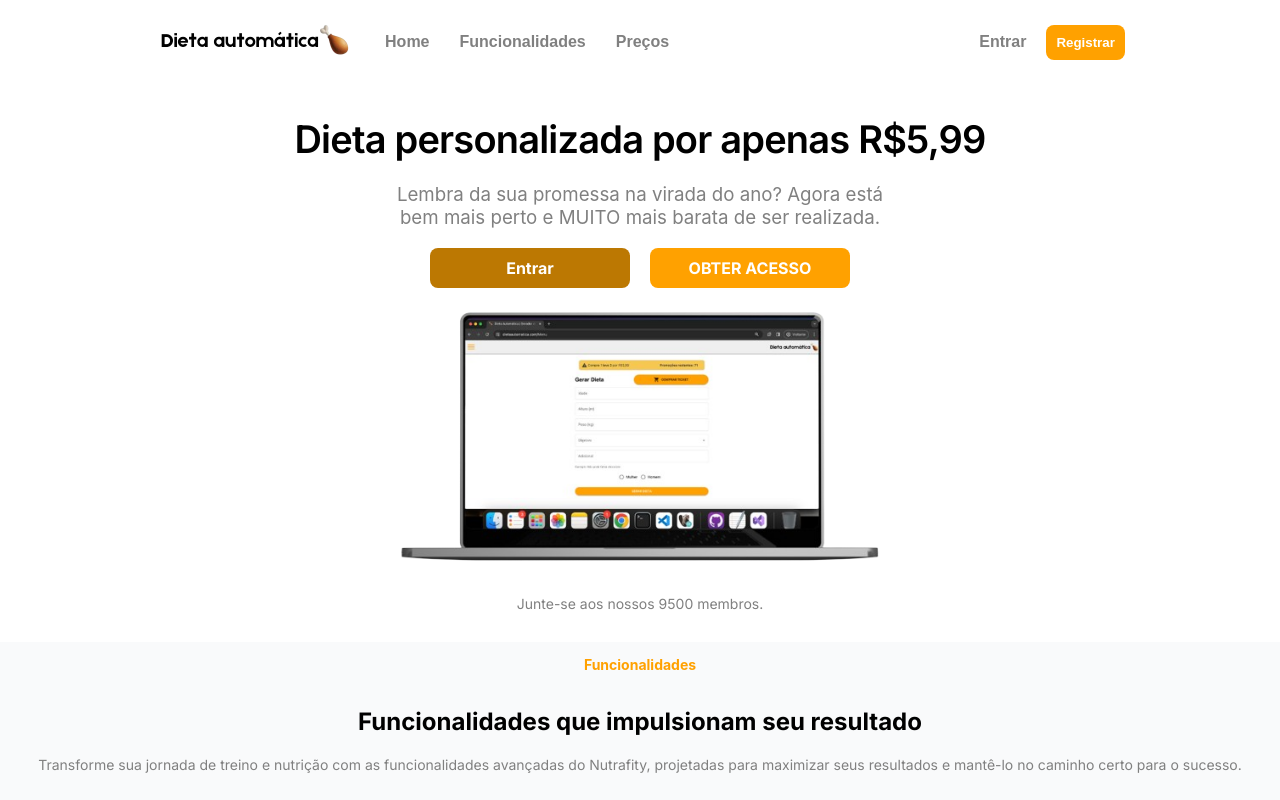
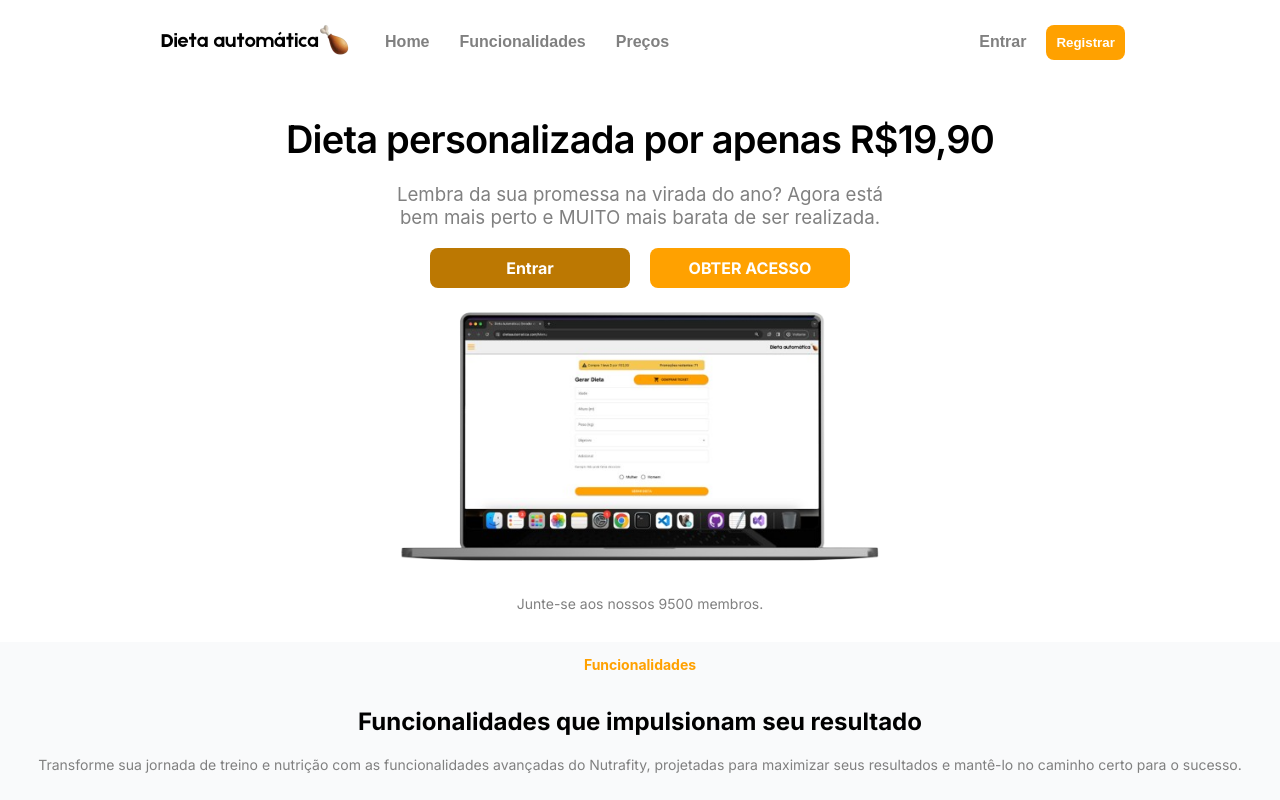
Before and after one commit to theofurtado05/nutralia, a React (Create React App) app: page / in a window 1280 px wide. Shown: the top 800 px of the page. Built offline with nearby package versions, Linux system fonts and the light colour scheme; no server answers; what @react-pdf/renderer would draw is missing.

Commit message:
preços corretos

```diff
--- a/src/components/CardAviso/index.jsx
+++ b/src/components/CardAviso/index.jsx
@@ -7,7 +7,7 @@ const CardAviso = ({numDietasRestantes}) => {
             <div class="warning__icon">
                 <svg fill="none" height="24" viewBox="0 0 24 24" width="24" xmlns="http://www.w3.org/2000/svg"><path d="m13 14h-2v-5h2zm0 4h-2v-2h2zm-12 3h22l-11-19z" fill="#393a37"></path></svg>
             </div>
-                <div class="warning__title"><span>Compre 1 <span style={{fontWeight: 'bold'}}>leve 3</span> por R$5,99</span>
+                <div class="warning__title"><span>Compre 1 <span style={{fontWeight: 'bold'}}>leve 3</span> por R$19,90</span>
                 <strong>
                     Promoções restantes: {numDietasRestantes}
                 </strong></div>
--- a/src/pages/LandingPage/index.jsx
+++ b/src/pages/LandingPage/index.jsx
@@ -59,7 +59,7 @@ const LandingPage = () => {
             <HeaderLp/>
 
             <FirstSection id="0">
-                <h1>Dieta personalizada por apenas R$5,99</h1>
+                <h1>Dieta personalizada por apenas R$19,90</h1>
                 <h3>Lembra da sua promessa na virada do ano? Agora está bem mais perto e MUITO mais barata de ser realizada.</h3>
 
                 <div className="btActions" style={{display: 'flex', alignItems: 'center', justifyContent: 'space-around', gap: '20px'}}>
```
